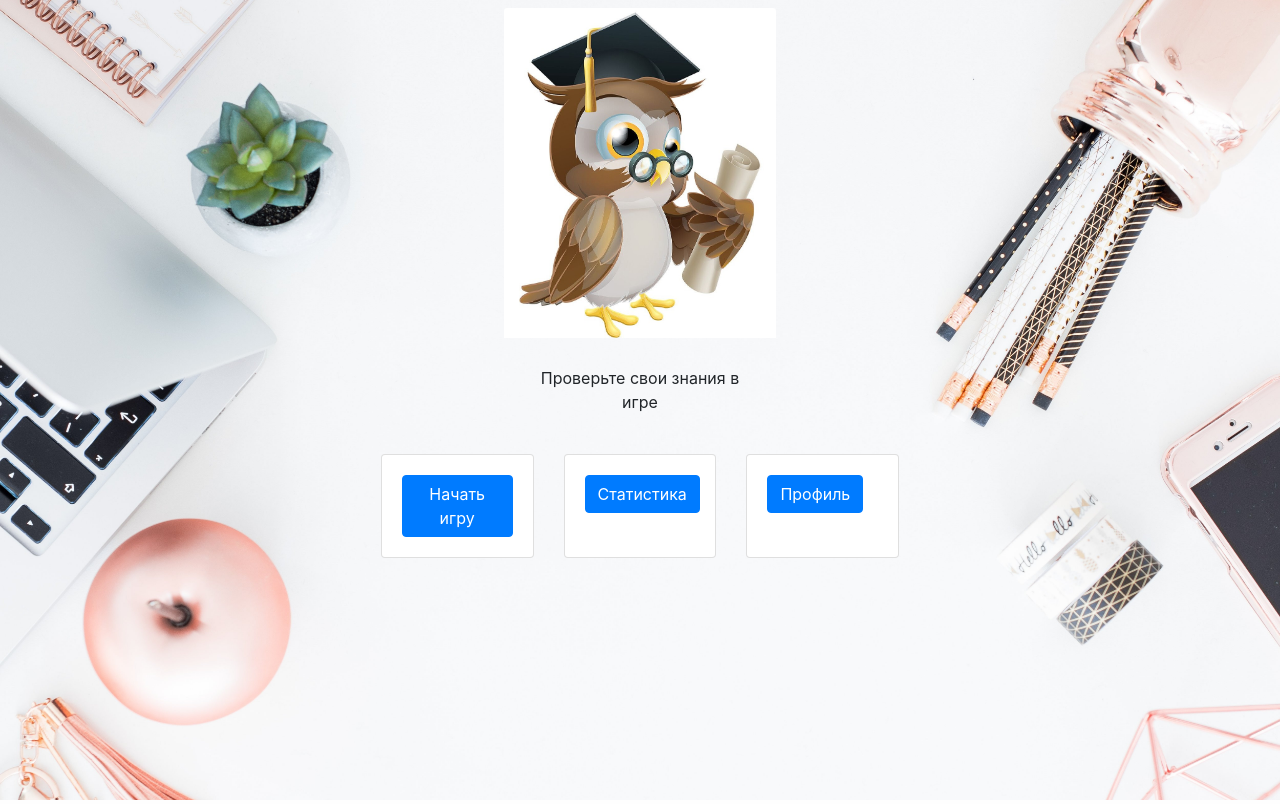
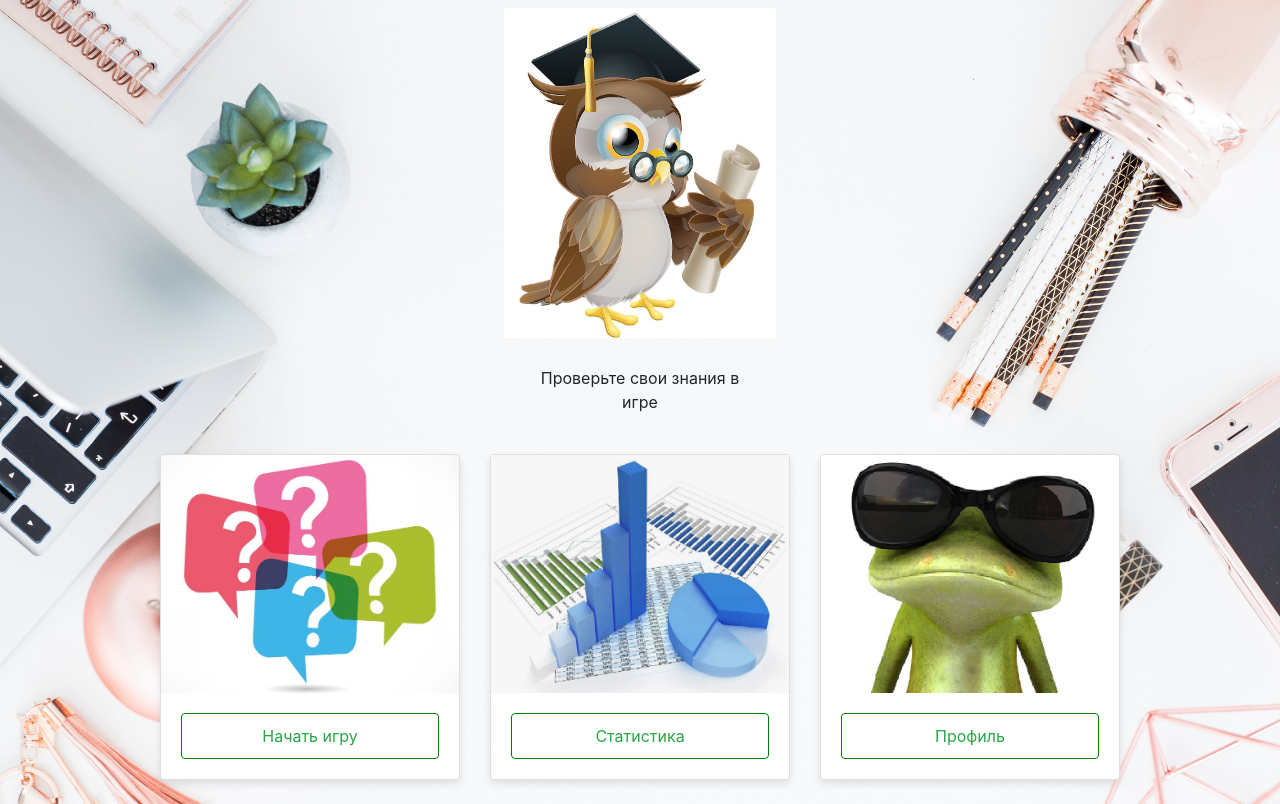
Before and after one commit to zerosergey2024/GameProject, a Flask app: page / in a window 1280 px wide. Run offline with Flask 3, Linux system fonts and the light colour scheme; some libraries are stand-ins or nearby versions.

Commit message:
add imgs

```diff
--- a/app/static/css/styles.css
+++ b/app/static/css/styles.css
@@ -11,3 +11,43 @@ body {
     align-items: center;
     flex-wrap: wrap;
 }
+
+.card-container {
+    display: flex;
+    justify-content: space-around;
+    flex-wrap: wrap;
+    gap: 20px;
+}
+
+.card {
+    width: 300px;
+    box-shadow: 0 4px 8px rgba(0,0,0,0.1);
+    transition: transform 0.3s ease-in-out;
+}
+
+.card:hover {
+    transform: scale(1.05);
+    background-color: #DCDCDC;
+}
+
+.card-photo {
+    width: 100%;
+    height: auto;
+    position: relative
+    padding: 40px
+    border-radius: 50%;
+    object-fit: cover;
+}
+
+.card-info {
+    padding: 20px;
+    text-align: center;
+}
+
+.full-width-button {
+    width: 100%;
+    padding: 10px;
+    border: 1px solid #008000;
+    border-radius: 4px;
+    cursor: pointer;
+}
--- a/app/templates/home.html
+++ b/app/templates/home.html
@@ -8,31 +8,33 @@
                 <!-- Карточка 1 -->
                 <div class="col-lg-4 col-sm-12 mb-4">
                   <div class="card h-100">
-<!--                    <img src="../static/image/folio01.png" class="card-img-top" alt="...">-->
+                    <img src="../static/image/button1.jpg" class="card-img-top" alt="...">
                     <div class="card-body">
-                        <a href="#" class="btn btn-primary">Начать игру</a>
+<!--                        <div class="d-grid gap-2">-->
+                            <button  class="btn btn-outline-success full-width-button" type="button">Начать игру</button>
+<!--                        </div>-->
                     </div>
                   </div>
                 </div>
                 <!-- Карточка 2 -->
                 <div class="col-lg-4 col-sm-12 mb-4">
                   <div class="card h-100">
-<!--                    <img src="../static/image/folio02.png" class="card-img-top" alt="...">-->
+                    <img src="../static/image/button5.jpg" class="card-img-top" alt="...">
                     <div class="card-body">
-                        <a href="#" class="btn btn-primary">Статистика</a>
+                        <a href="#" class="btn btn-outline-success full-width-button">Статистика</a>
                     </div>
                   </div>
                 </div>
                 <!-- Карточка 3 -->
                 <div class="col-lg-4 col-sm-12 mb-4">
                   <div class="card h-100">
-<!--                    <img src="../static/image/folio03.png" class="card-img-top" alt="...">-->
+                    <img src="../static/image/ava2.jpg" class="card-img-top" alt="...">
                     <div class="card-body">
-                        <a href='/profile' class="btn btn-primary">Профиль</a>
+                        <a href='/profile' class="btn btn-outline-success full-width-button">Профиль</a>
                     </div>
                   </div>
                 </div>
               </div>
-            </div>
+  </div>
 
 {% endblock %}
```
Also changed, not shown: app/static/image/ava.jpg (added), app/static/image/ava2.jpg (added), app/static/image/button1.jpg (added), app/static/image/button2.jpg (added), app/static/image/button3.jpg (added), app/static/image/button4.jpg (added), app/static/image/button5.jpg (added), app/static/image/viktorinal.jpg (added).
